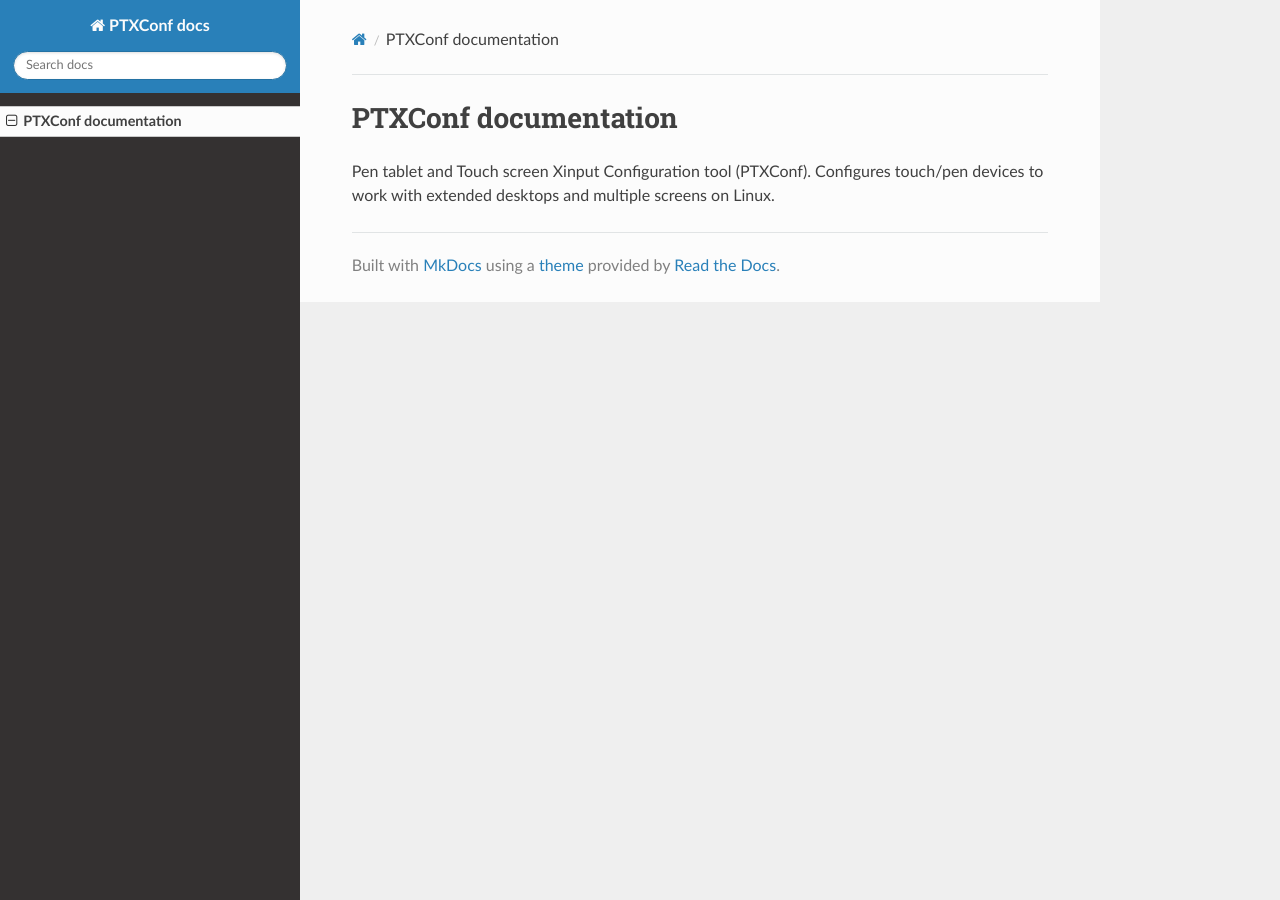
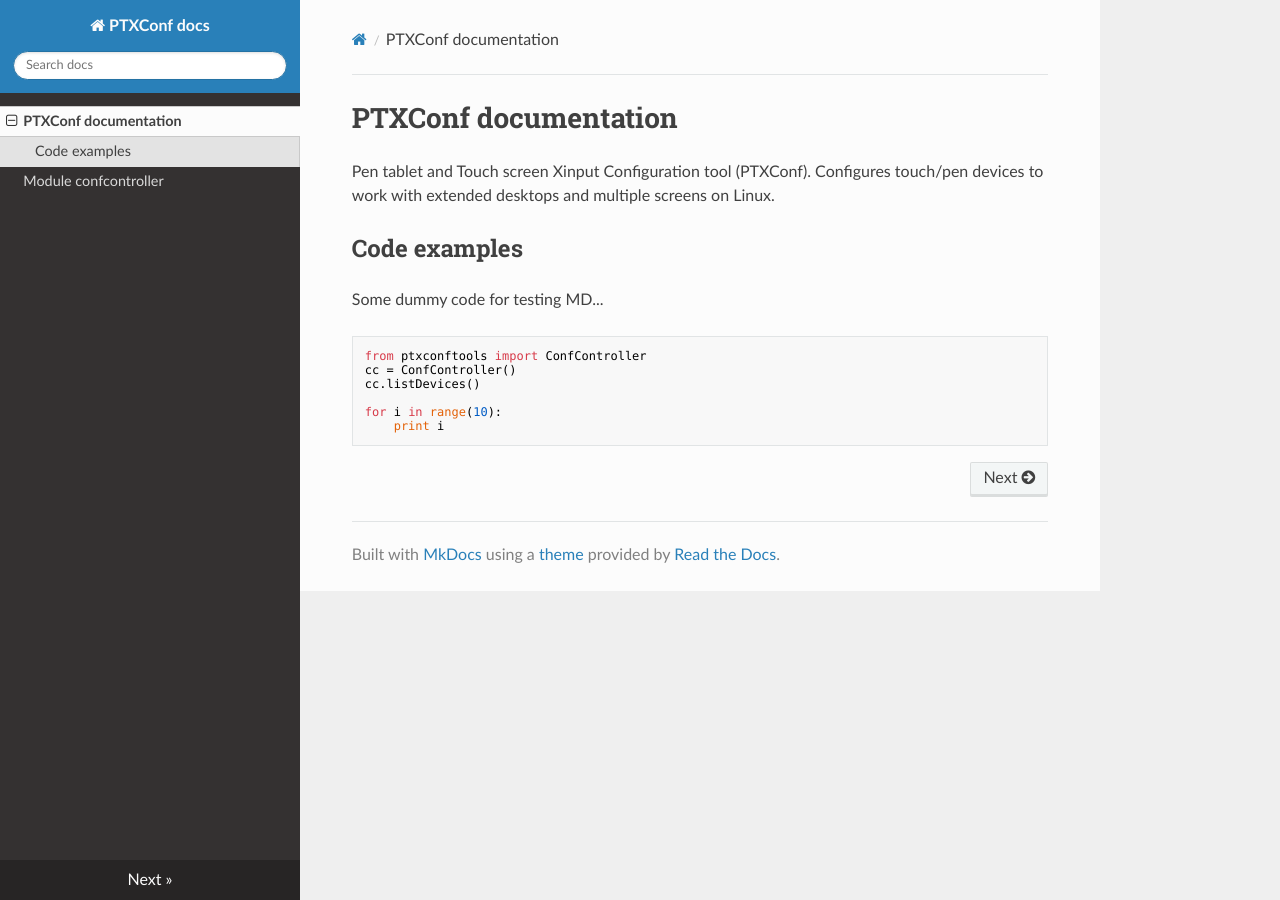
Before and after one commit to wenhsinjen/ptxconf, an MkDocs documentation site: the page built from documentation/docs/index.md, in a window 1280 px wide. Built offline with MkDocs 1.6.1, drawn with Linux system fonts in a browser that asks for light colours; nearby versions of some CDN libraries.

````diff
--- a/documentation/docs/index.md
+++ b/documentation/docs/index.md
@@ -2,3 +2,15 @@
 
 Pen tablet and Touch screen Xinput Configuration tool (PTXConf).
 Configures touch/pen devices to work with extended desktops and multiple screens on Linux.
+
+## Code examples
+
+Some dummy code for testing MD...
+```python
+from ptxconftools import ConfController
+cc = ConfController()
+cc.listDevices()
+
+for i in range(10):
+    print i
+```
````
Also changed, not shown: api2md.py (added, +37 -0 lines), documentation/docs/API.md (added, +18 -0 lines), 1 other file.
